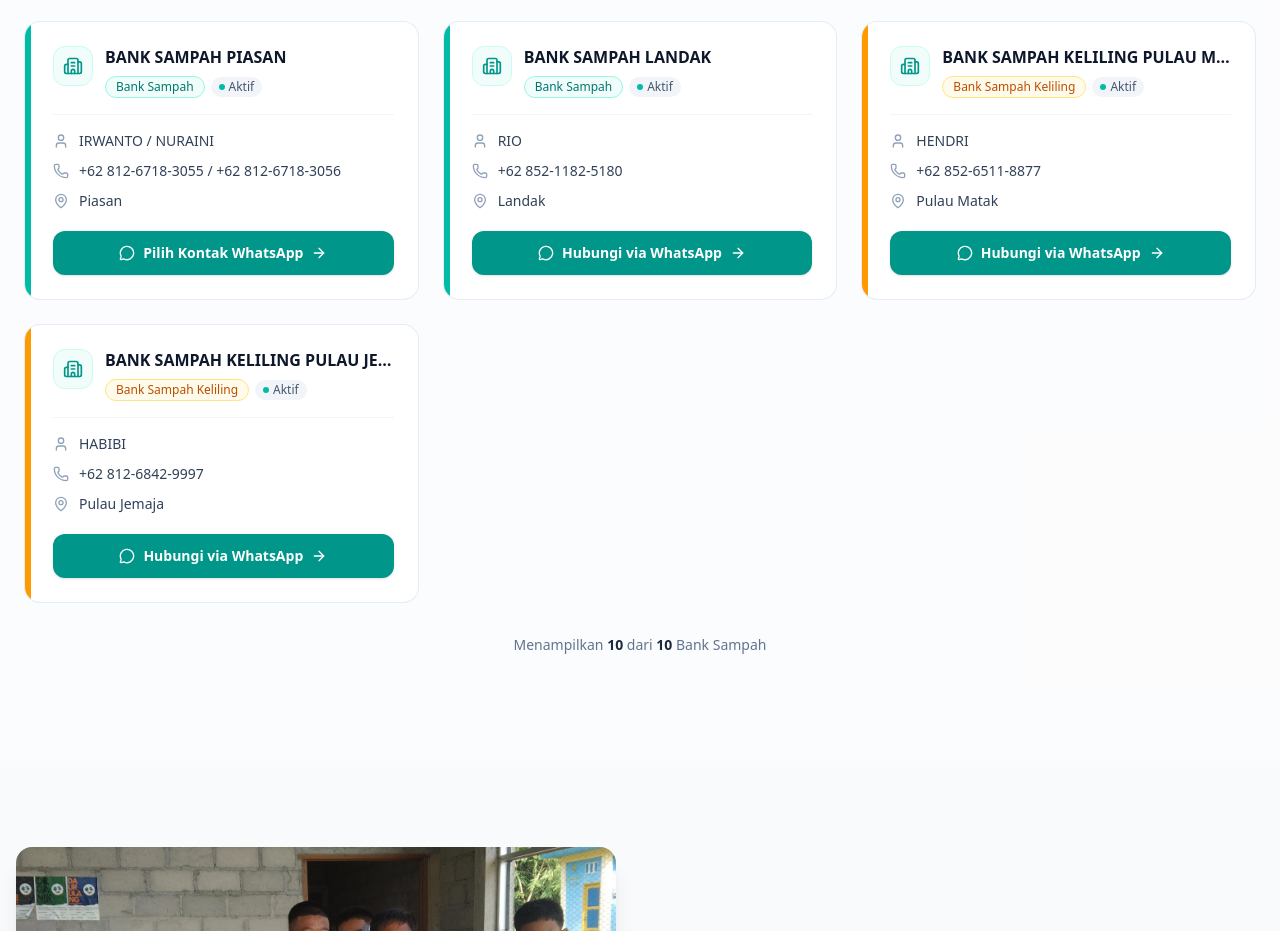
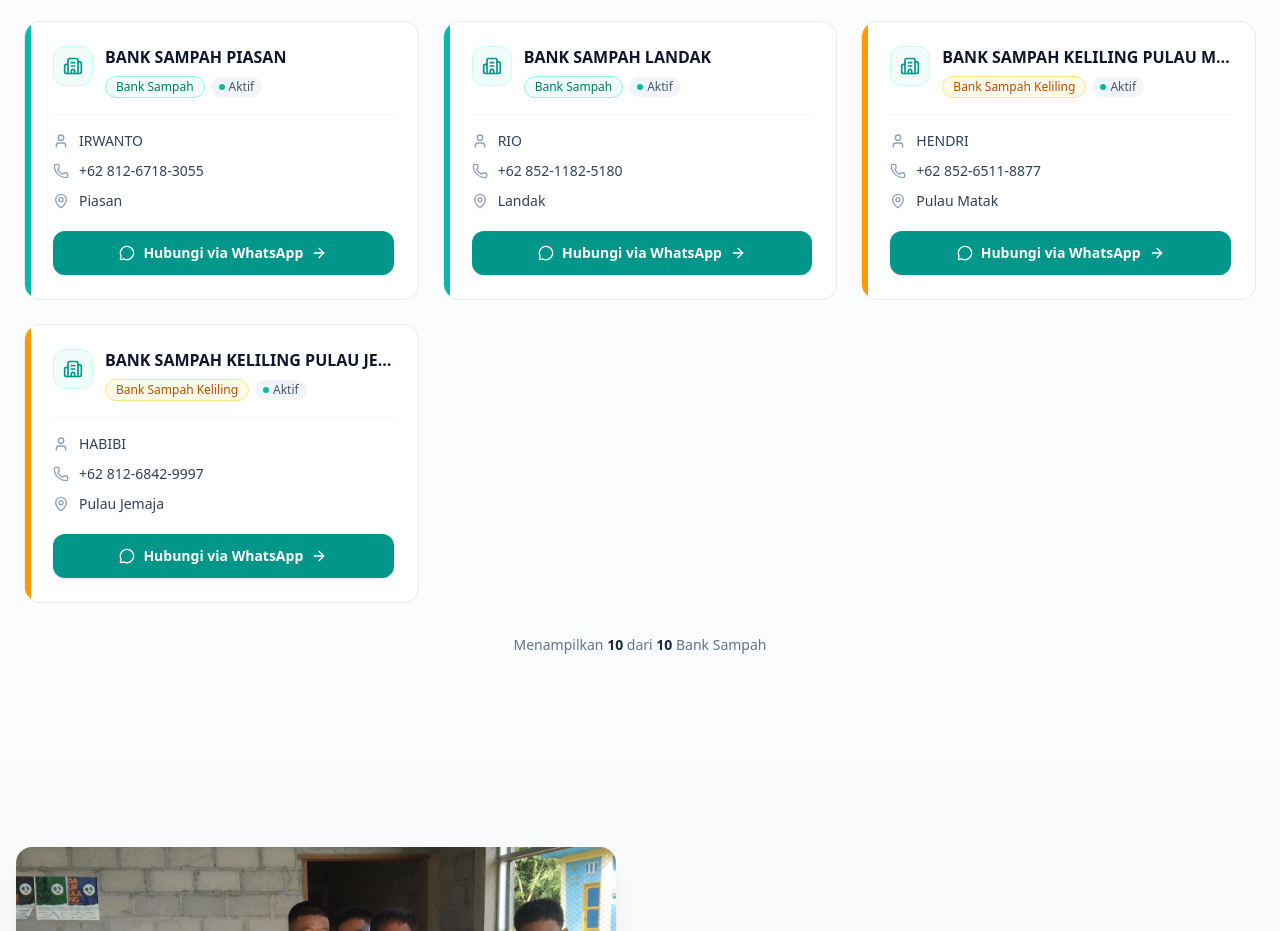
Before and after one commit to anambasa88-code/anambas-app, a Next.js app: page / in a window 1280 px wide. Shown: the part 4400-5331 px from the top of the page. Built offline with nearby package versions, Linux system fonts and the light colour scheme.

Commit message:
update nomor

```diff
--- a/src/components/KontakBankSampah.js
+++ b/src/components/KontakBankSampah.js
@@ -71,8 +71,8 @@ export default function KontakBankSampah() {
   {
     id: 7,
     name: "BANK SAMPAH PIASAN",
-      contact: "IRWANTO / NURAINI",
-      phone: "+62 812-6718-3055 / +62 812-6718-3056",
+    contact: "IRWANTO",
+    phone: "+62 812-6718-3055",
     address: "Piasan",
     type: "Bank Sampah",
     status: "Aktif"
```
Lines whose indentation alone changed are shown as unchanged.
